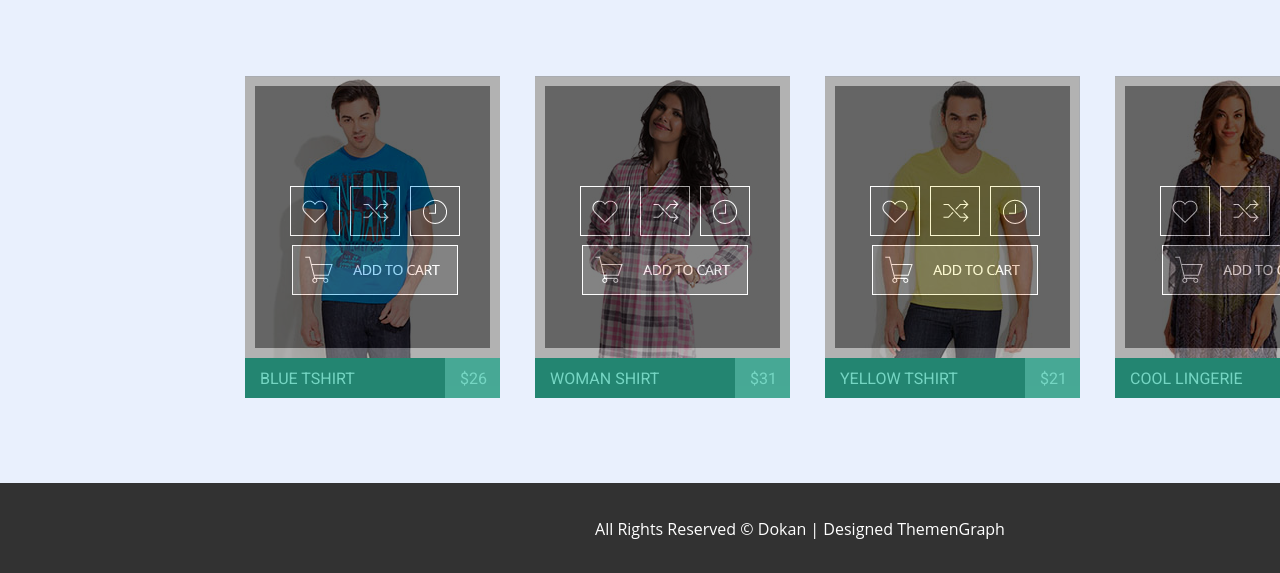
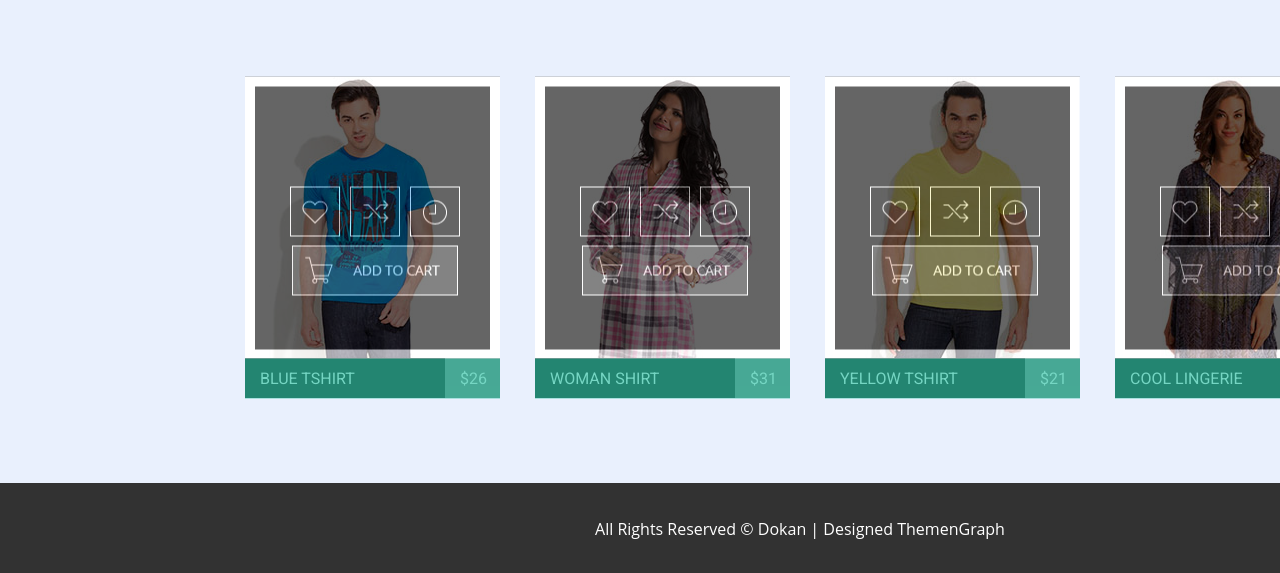
Before and after one commit to vladikmmm76/module-05, a plain HTML site: page index.html in a window 1280 px wide. Shown: the part 885-1458 px from the top of the page. Drawn offline with Linux system fonts and the light colour scheme.

Commit message:
added fixes

```diff
--- a/css/styles.css
+++ b/css/styles.css
@@ -227,9 +227,9 @@ p {
   display: block;
   margin: 0px;
   width: 235px;
-  height: 262px;
+  height: 263px;
   border: 10px;
-  border-color: grey;
+  border-color: white;
   border-style: solid;
   background: black;
   opacity: 0.6;
```
